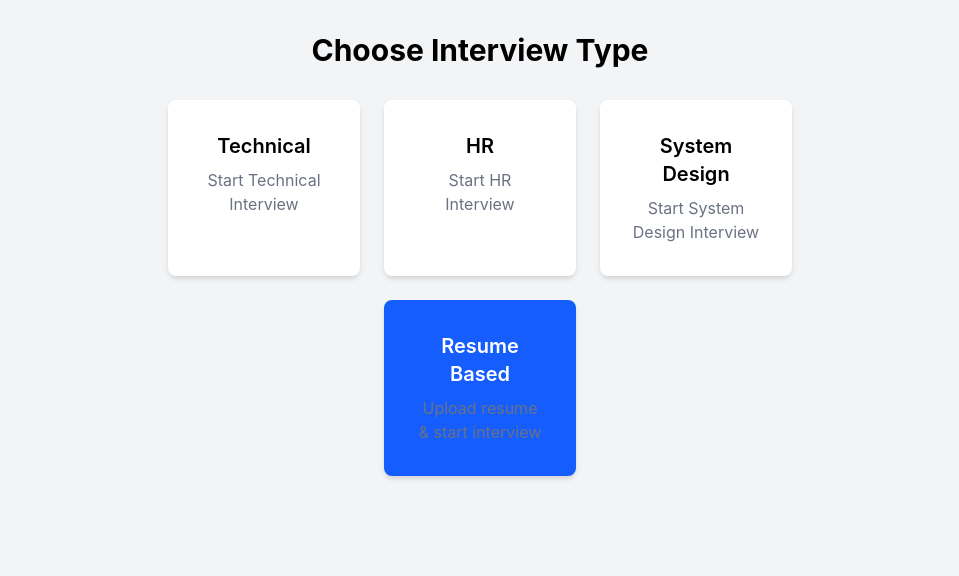
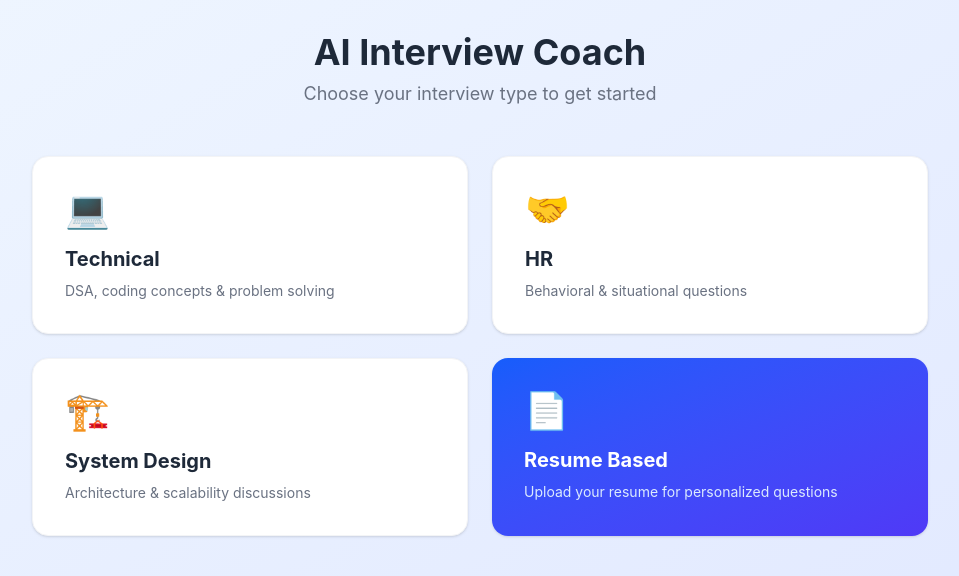
Before and after one commit to Vaishnavi981299/ai-interview-coach, a React (Vite) app in the folder client/: page /dashboard in a window 1280 px wide. Shown: the top 576 px of the page, without its empty margins (160-1119 px from the left). Built offline with nearby package versions, Linux system fonts and the light colour scheme.

Commit message:
Refactor Dashboard component layout and styles

```diff
--- a/client/src/pages/Dashboard.jsx
+++ b/client/src/pages/Dashboard.jsx
@@ -31,50 +31,60 @@ function Dashboard(){
                 setUploading(false);
             }
         }
-    return(
-        <div className="min-h-screen bg-gray-100 p-8">
-            <h1 className="text-3xl font-bold text-center mb-8">Choose Interview Type</h1>
-            <div className="flex justify-center gap-6">
-                {['Technical', 'HR', 'System Design'].map((type) => (
+    return (
+    <div className="min-h-screen bg-gradient-to-br from-blue-50 to-indigo-100 p-8">
+        <div className="max-w-4xl mx-auto">
+            <div className="text-center mb-12">
+                <h1 className="text-4xl font-bold text-gray-800 mb-2">AI Interview Coach</h1>
+                <p className="text-gray-500 text-lg">Choose your interview type to get started</p>
+            </div>
+            <div className="grid grid-cols-2 gap-6">
+                {[
+                    { type: 'Technical', icon: '💻', desc: 'DSA, coding concepts & problem solving' },
+                    { type: 'HR', icon: '🤝', desc: 'Behavioral & situational questions' },
+                    { type: 'System Design', icon: '🏗️', desc: 'Architecture & scalability discussions' },
+                ].map(({ type, icon, desc }) => (
                     <div
                         key={type}
                         onClick={() => handleStart(type)}
-                        className="bg-white p-8 rounded-lg shadow-md cursor-pointer hover:shadow-lg transition w-48 text-center"
+                        className="bg-white p-8 rounded-2xl shadow-sm hover:shadow-md cursor-pointer transition border border-gray-100 hover:border-blue-200"
                     >
-                        <h2 className="text-xl font-semibold">{type}</h2>
-                        <p className="text-gray-500 mt-2">Start {type} Interview</p>
+                        <div className="text-4xl mb-4">{icon}</div>
+                        <h2 className="text-xl font-bold text-gray-800 mb-2">{type}</h2>
+                        <p className="text-gray-500 text-sm">{desc}</p>
                     </div>
                 ))}
-            </div>
-            <div className="flex justify-center gap-6">
                 <div
                     onClick={() => setShowUpload(true)}
-                        className="bg-blue-600 text-white p-8 rounded-lg shadow-md cursor-pointer hover:shadow-lg transition w-48 text-center mt-6 mx-auto"
+                    className="bg-gradient-to-br from-blue-600 to-indigo-600 p-8 rounded-2xl shadow-sm hover:shadow-md cursor-pointer transition text-white"
                 >
-                        <h2 className="text-xl font-semibold">Resume Based</h2>
-                        <p className="text-gray-500 mt-2">Upload resume & start interview</p>
+                    <div className="text-4xl mb-4">📄</div>
+                    <h2 className="text-xl font-bold mb-2">Resume Based</h2>
+                    <p className="text-blue-100 text-sm">Upload your resume for personalized questions</p>
+                </div>
             </div>
         </div>
         {showUpload && (
             <div className="fixed inset-0 bg-black bg-opacity-50 flex items-center justify-center">
-        <div className="bg-white p-8 rounded-lg shadow-lg w-96">
-            <h2 className="text-xl font-bold mb-4">Upload Your Resume</h2>
+                <div className="bg-white p-8 rounded-2xl shadow-lg w-96">
+                    <h2 className="text-xl font-bold mb-2">Upload Your Resume</h2>
+                    <p className="text-gray-500 text-sm mb-4">PDF format only, max 5MB</p>
                     <input
                         type="file"
                         accept=".pdf"
                         onChange={(e) => setFile(e.target.files[0])}
-                className="w-full border p-2 rounded mb-4"
+                        className="w-full border p-2 rounded-lg mb-4"
                     />
                     <button
                         onClick={handleResumeStart}
                         disabled={!file || uploading}
-                className="w-full bg-blue-600 text-white p-2 rounded hover:bg-blue-700 disabled:opacity-50 mb-2"
+                        className="w-full bg-blue-600 text-white p-3 rounded-lg hover:bg-blue-700 disabled:opacity-50 mb-2 font-semibold"
                     >
-                {uploading ? 'Uploading...' : 'Start Interview'}
+                        {uploading ? 'Analyzing resume...' : 'Start Interview'}
                     </button>
                     <button
                         onClick={() => setShowUpload(false)}
-                className="w-full border p-2 rounded hover:bg-gray-100"
+                        className="w-full border p-3 rounded-lg hover:bg-gray-50 text-gray-600"
                     >
                         Cancel
                     </button>
```
Lines whose indentation alone changed are shown as unchanged.
